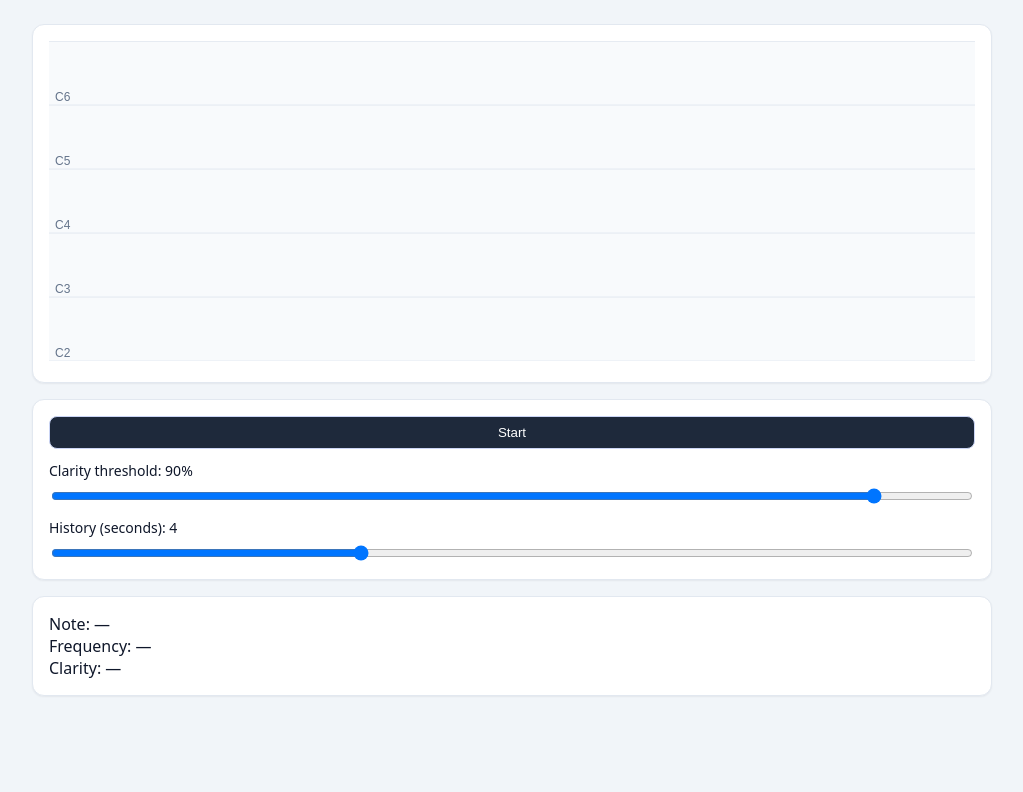
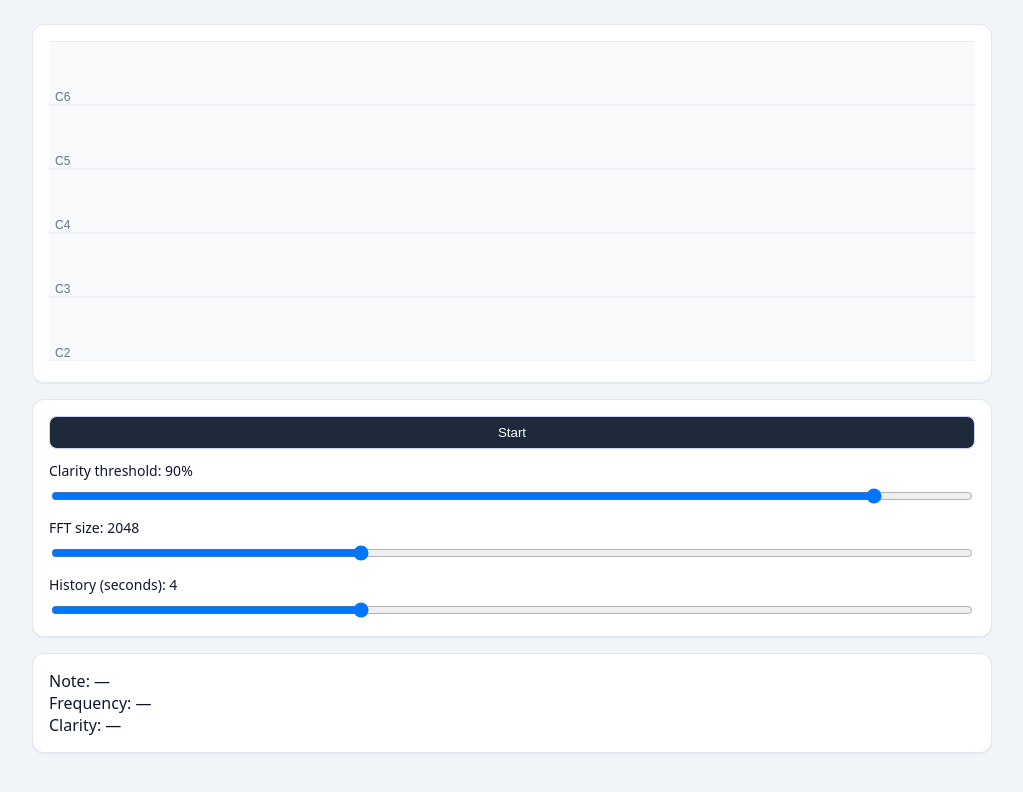
Before and after one commit to revaporated/color-pitchy, a React (Vite) app: page / in a window 1280 px wide. Shown: the top 792 px of the page, without its empty margins (128-1151 px from the left). Built offline with nearby package versions, Linux system fonts and the light colour scheme.

Commit message:
implement fft size slider

```diff
--- a/src/App.tsx
+++ b/src/App.tsx
@@ -9,10 +9,12 @@ export default function App() {
   const [enabled, setEnabled] = useState(false);
   const [clarityThreshold, setClarityThreshold] = useState(0.9);
   const [historyDuration, setHistoryDuration] = useState(4);
+  const [fftSize, setFftSize] = useState(2048);
 
   const { sample, error } = usePitchDetector({
     enabled,
     clarityThreshold,
+    fftSize,
   });
 
   return (
@@ -28,9 +30,11 @@ export default function App() {
         enabled={enabled}
         clarityThreshold={clarityThreshold}
         historyDuration={historyDuration}
+        fftSize={fftSize}
         setEnabled={setEnabled}
         setClarityThreshold={setClarityThreshold}
         setHistoryDuration={setHistoryDuration}
+        setFftSize={setFftSize}
       />
 
       <PitchStats sample={sample} />
--- a/src/components/PitchControls.tsx
+++ b/src/components/PitchControls.tsx
@@ -4,19 +4,29 @@ type Props = {
   enabled: boolean;
   clarityThreshold: number;
   historyDuration: number;
+  fftSize: number;
   setEnabled: Dispatch<SetStateAction<boolean>>;
   setClarityThreshold: Dispatch<SetStateAction<number>>;
   setHistoryDuration: Dispatch<SetStateAction<number>>;
+  setFftSize: Dispatch<SetStateAction<number>>;
 };
+
+const FFT_SIZES = [1024, 2048, 4096, 8192] as const;
 
 export function PitchControls({
   enabled,
   clarityThreshold,
   historyDuration,
+  fftSize,
   setEnabled,
   setClarityThreshold,
   setHistoryDuration,
+  setFftSize,
 }: Props) {
+  const fallbackIndex = 1;
+  const foundIndex = FFT_SIZES.findIndex((value) => value === fftSize);
+  const fftIndex = foundIndex === -1 ? fallbackIndex : foundIndex;
+
   return (
     <div className="card controls">
       <button onClick={() => setEnabled((value) => !value)}>
@@ -36,6 +46,20 @@ export function PitchControls({
       </label>
 
       <label>
+        FFT size: {FFT_SIZES[fftIndex]}
+        <input
+          type="range"
+          min={0}
+          max={FFT_SIZES.length - 1}
+          step={1}
+          value={fftIndex}
+          onChange={(event) =>
+            setFftSize(FFT_SIZES[parseInt(event.target.value, 10)])
+          }
+        />
+      </label>
+
+      <label>
         History (seconds): {historyDuration}
         <input
           type="range"
```
